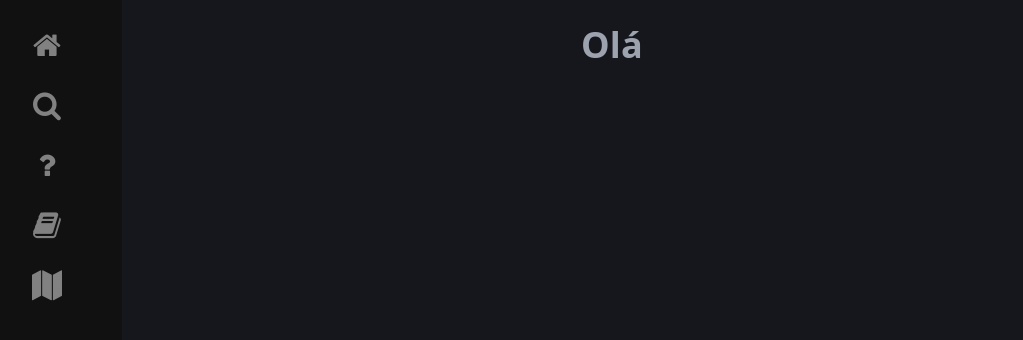
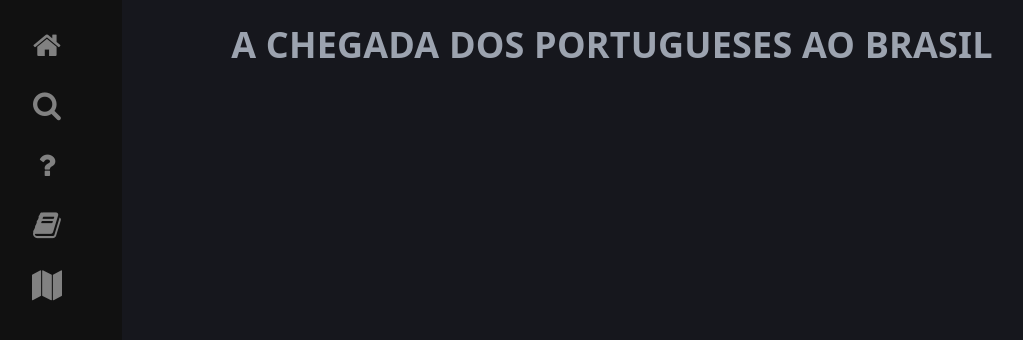
Before and after one commit to maju2107/SiteHistoriando, a React (Vite) app in the folder site/: page /chegadaPortuguesesBrasil in a window 1280 px wide. Shown: the top 340 px of the page, without its empty margins (28-1051 px from the left). Built offline with nearby package versions, Linux system fonts and the light colour scheme.

Commit message:
[update] ajustes

```diff
--- a/site/src/SideNavigationBar.jsx
+++ b/site/src/SideNavigationBar.jsx
@@ -1,5 +1,6 @@
 import React from 'react';
 import './SideNavigationBar.css';
+import { Link } from 'react-router-dom';
 
 
 
@@ -13,7 +14,7 @@ function SideNavigationBar() {
 
         <div className='sidenav' /*style={{width: open? "250px" : "0"}}*/ >
             {/*<a className='closebtn' onClick={() => setOpen(false)}>&times;</a>*/}
-            <a href='#'><i className ="fa fa-fw fa-home" title='Home'></i></a>
+            <Link to="/"><i className ="fa fa-fw fa-home" title='Home'></i></Link>
             <a href='#'><i className ="fa fa-fw fa-search" title='Pesquisar'></i></a>
             <a href='#'><i className ="fa fa-fw fa-question" title='Perguntas'></i></a>
             <a href='#'><i className ="fa fa-fw fa-book" title='Conteúdo'></i></a>
--- a/site/src/pages/PageChegadaPortugueses.jsx
+++ b/site/src/pages/PageChegadaPortugueses.jsx
@@ -3,7 +3,7 @@ import React from 'react';
 function PageChegadaPortugueses() {
 
     return (
-        <h1> Olá </h1>
+        <h1> A CHEGADA DOS PORTUGUESES AO BRASIL </h1>
     )
 }
 
```
